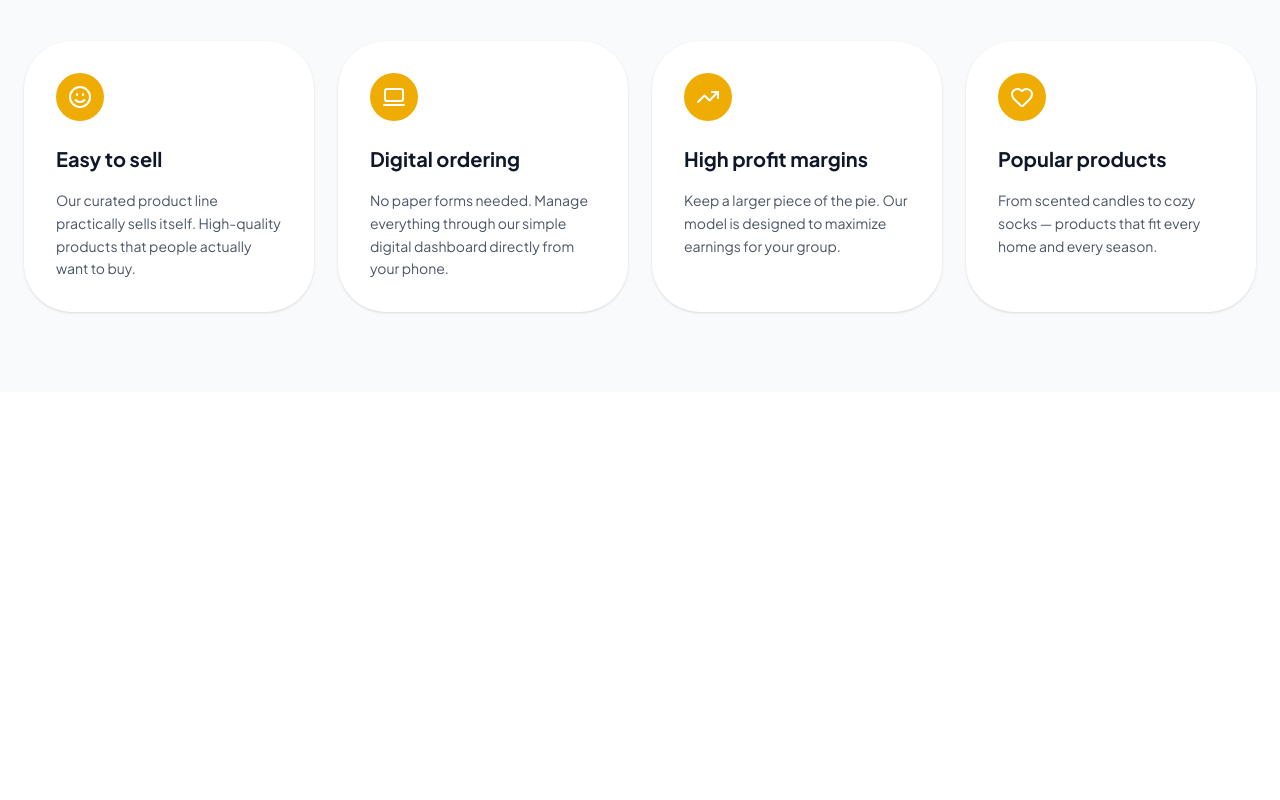
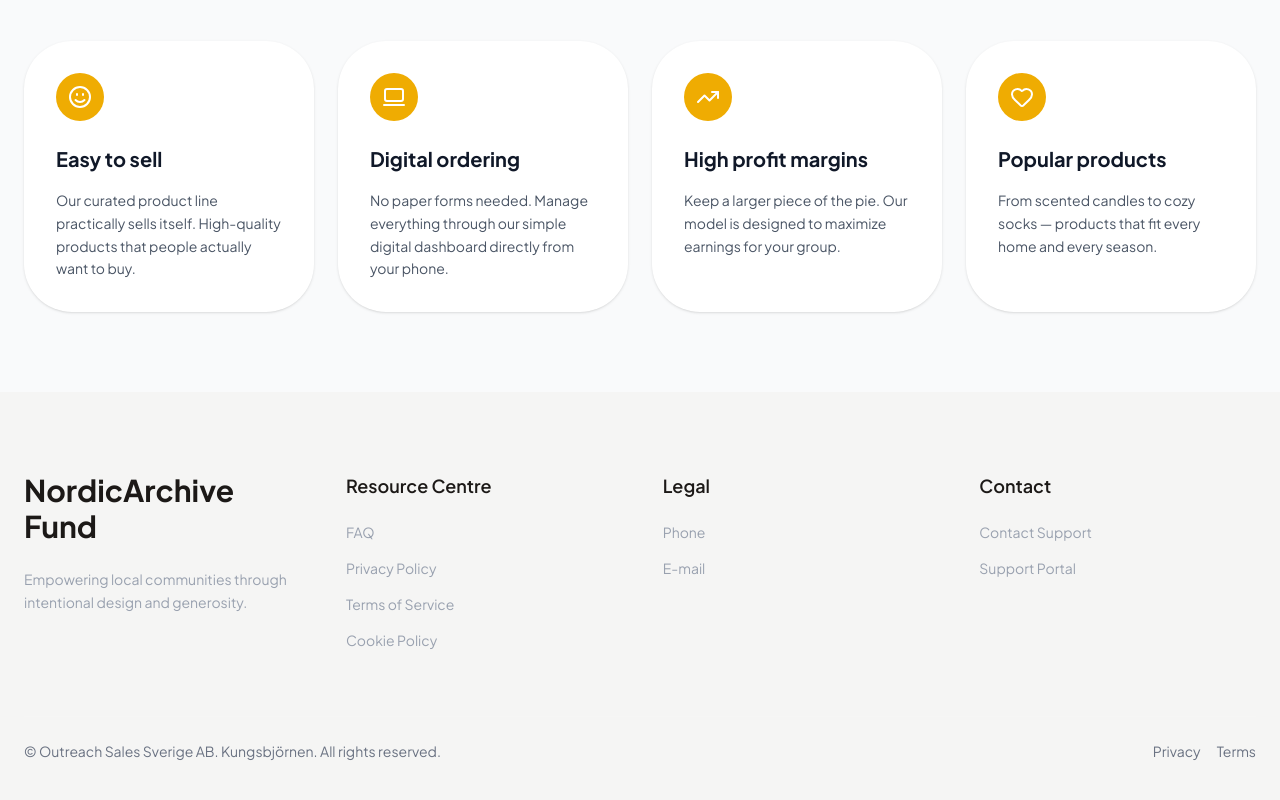
Before and after one commit to apponislam/proteinw-frontend, a Next.js app: page / in a window 1280 px wide. Shown: the part 1020-1820 px from the top of the page. Built offline with nearby package versions, Linux system fonts and the light colour scheme; no server answers.

Commit message:
Footer added in site

```diff
--- a/app/(root)/layout.tsx
+++ b/app/(root)/layout.tsx
@@ -1,16 +1,12 @@
+import Footer from "@/components/Footer";
 import { Header } from "@/components/header";
 
-export default function RootLayout({
-  children,
-}: {
-  children: React.ReactNode;
-}) {
-  return (
-    <div className="min-h-screen bg-background">
-      <Header />
-      <main className="flex-1">
-        {children}
-      </main>
-    </div>
-  );
+export default function RootLayout({ children }: { children: React.ReactNode }) {
+    return (
+        <div className="min-h-screen bg-background">
+            <Header />
+            <main className="flex-1">{children}</main>
+            <Footer />
+        </div>
+    );
 }
--- a/app/(root)/page.tsx
+++ b/app/(root)/page.tsx
@@ -3,7 +3,7 @@ import { HeroArea } from "@/components/Home/HeroArea";
 
 export default function Home() {
     return (
-        <div className="h-1250">
+        <div>
             <HeroArea></HeroArea>
             <ChooseWhy></ChooseWhy>
         </div>
--- /dev/null
+++ b/components/Footer.tsx
@@ -0,0 +1,69 @@
+import React from "react";
+
+const footerLinks = [
+    {
+        title: "Resource Centre",
+        links: ["FAQ", "Privacy Policy", "Terms of Service", "Cookie Policy"],
+    },
+    {
+        title: "Legal",
+        links: ["Phone", "E-mail"],
+    },
+    {
+        title: "Contact",
+        links: ["Contact Support", "Support Portal"],
+    },
+];
+
+const Footer = () => {
+    return (
+        <footer className="bg-[#F5F5F4] text-[#1C1917] py-20">
+            <div className="container mx-auto px-6">
+                <div className="grid grid-cols-1 lg:grid-cols-4 gap-14">
+                    {/* Left Content */}
+                    <div className="lg:col-span-1">
+                        <h2 className="text-3xl font-bold mb-6">NordicArchive Fund</h2>
+
+                        <p className="text-gray-400 leading-relaxed text-sm max-w-sm">Empowering local communities through intentional design and generosity.</p>
+                    </div>
+
+                    {/* Footer Links */}
+                    <div className="lg:col-span-3 grid grid-cols-1 sm:grid-cols-3 gap-10">
+                        {footerLinks.map((section, index) => (
+                            <div key={index}>
+                                <h3 className="text-lg font-semibold mb-5">{section.title}</h3>
+
+                                <ul className="space-y-3">
+                                    {section.links.map((link, idx) => (
+                                        <li key={idx}>
+                                            <a href="#" className="text-gray-400 hover:text-[#EFAC02] transition-colors duration-300 text-sm">
+                                                {link}
+                                            </a>
+                                        </li>
+                                    ))}
+                                </ul>
+                            </div>
+                        ))}
+                    </div>
+                </div>
+
+                {/* Bottom */}
+                <div className="border-t border-white/10 mt-16 pt-6 flex flex-col md:flex-row items-center justify-between gap-4">
+                    <p className="text-sm text-gray-500 text-center md:text-left">© Outreach Sales Sverige AB. Kungsbjörnen. All rights reserved.</p>
+
+                    <div className="flex items-center gap-4 text-sm text-gray-500">
+                        <a href="#" className="hover:text-[#EFAC02] transition-colors">
+                            Privacy
+                        </a>
+
+                        <a href="#" className="hover:text-[#EFAC02] transition-colors">
+                            Terms
+                        </a>
+                    </div>
+                </div>
+            </div>
+        </footer>
+    );
+};
+
+export default Footer;
```
